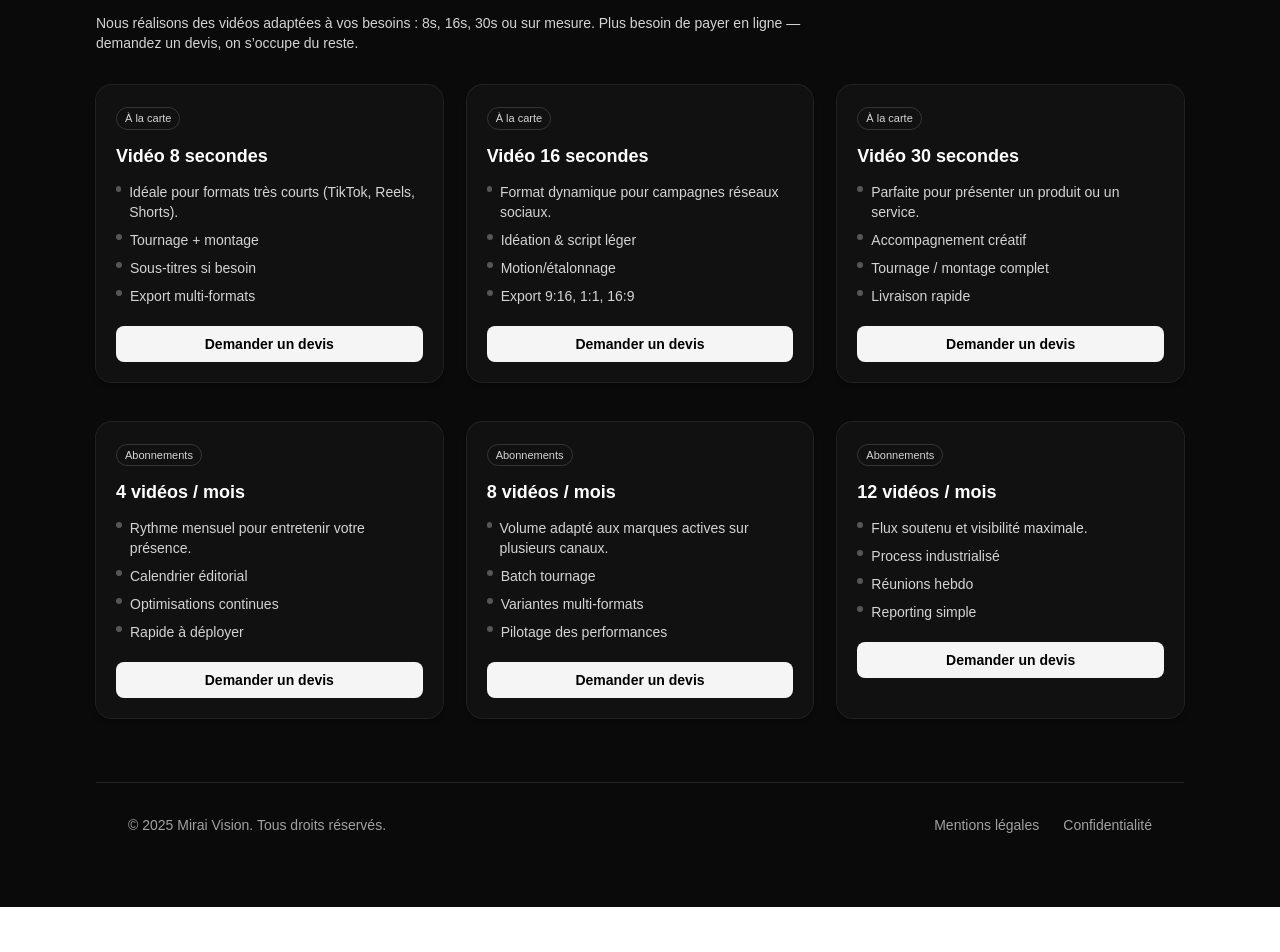
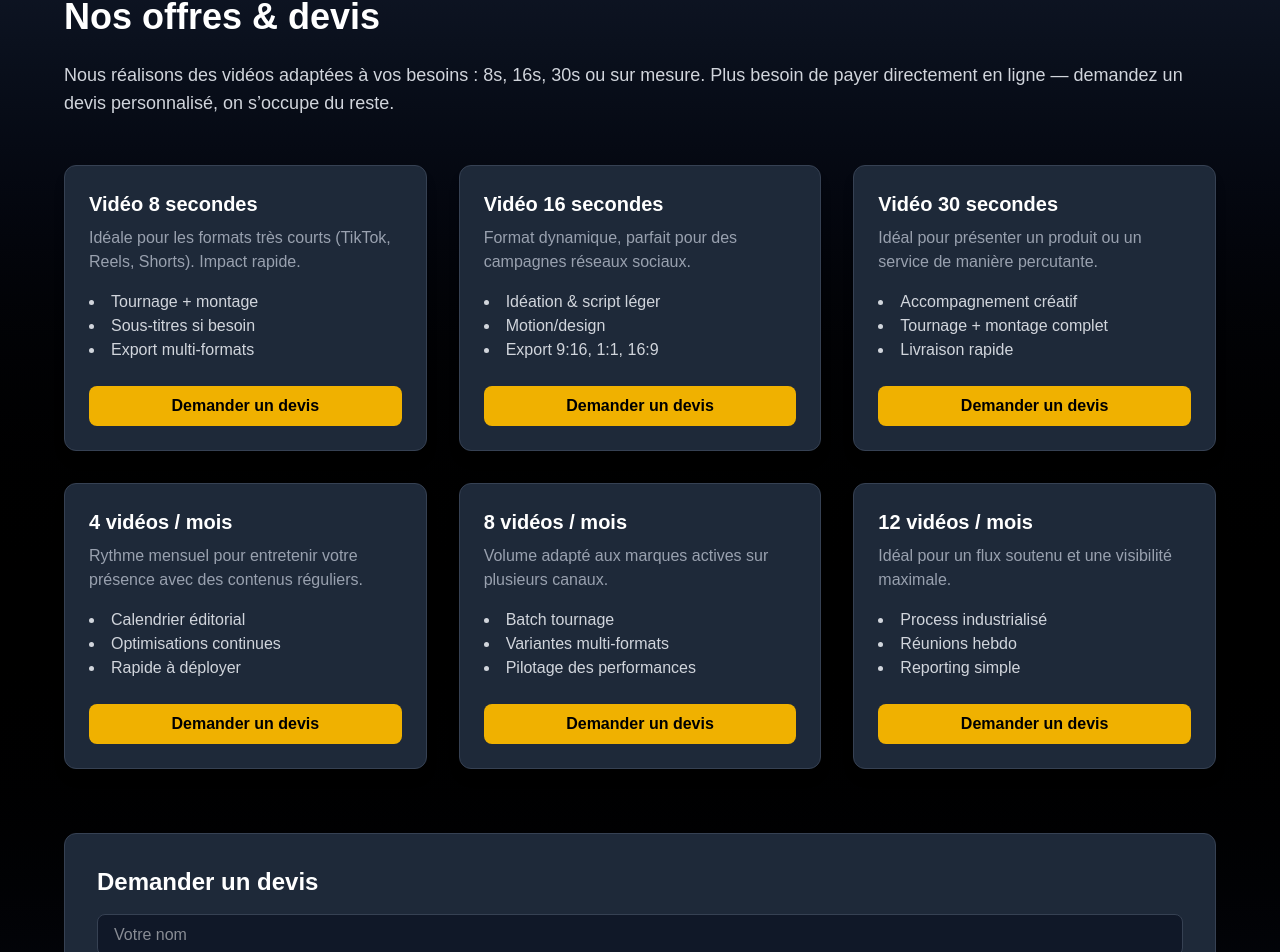
Before and after one commit to miraivis0n/Mirai-Vision, a Next.js app: page /tarifs in a window 1280 px wide. Shown: the part 67-1019 px from the top of the page. Before the commit the page ends 974 px from the top, so only its background shows below. Built offline with nearby package versions, Linux system fonts and the light colour scheme.

Commit message:
Fix formulaires avec input natifs + background dégradé

```diff
--- a/app/tarifs/page.tsx
+++ b/app/tarifs/page.tsx
@@ -1,331 +1,125 @@
+// app/tarifs/page.tsx
 "use client";
 
-import { useMemo, useRef, useState } from "react";
+import { useRef } from "react";
 
-type Offer = {
-  id: string;
-  badge: "À la carte" | "Abonnements";
-  title: string;
-  bullets: string[];
-};
+export default function TarifsPage() {
+  const nameRef = useRef<HTMLInputElement>(null);
+  const emailRef = useRef<HTMLInputElement>(null);
+  const messageRef = useRef<HTMLTextAreaElement>(null);
 
-const A_LA_CARTE: Offer[] = [
+  return (
+    <main className="min-h-screen bg-gradient-to-b from-gray-900 via-black to-gray-900 text-white px-6 py-16">
+      <section className="max-w-6xl mx-auto">
+        <h1 className="text-4xl font-bold mb-6">Nos offres & devis</h1>
+        <p className="text-lg text-gray-300 mb-12">
+          Nous réalisons des vidéos adaptées à vos besoins : 8s, 16s, 30s ou sur
+          mesure. Plus besoin de payer directement en ligne — demandez un devis
+          personnalisé, on s’occupe du reste.
+        </p>
+
+        {/* Cartes des offres */}
+        <div className="grid md:grid-cols-3 gap-8 mb-16">
+          {[
             {
-    id: "8s",
-    badge: "À la carte",
               title: "Vidéo 8 secondes",
-    bullets: [
-      "Idéale pour formats très courts (TikTok, Reels, Shorts).",
-      "Tournage + montage",
-      "Sous-titres si besoin",
-      "Export multi-formats",
-    ],
+              desc: "Idéale pour les formats très courts (TikTok, Reels, Shorts). Impact rapide.",
+              features: ["Tournage + montage", "Sous-titres si besoin", "Export multi-formats"],
             },
             {
-    id: "16s",
-    badge: "À la carte",
               title: "Vidéo 16 secondes",
-    bullets: [
-      "Format dynamique pour campagnes réseaux sociaux.",
-      "Idéation & script léger",
-      "Motion/étalonnage",
-      "Export 9:16, 1:1, 16:9",
-    ],
+              desc: "Format dynamique, parfait pour des campagnes réseaux sociaux.",
+              features: ["Idéation & script léger", "Motion/design", "Export 9:16, 1:1, 16:9"],
             },
             {
-    id: "30s",
-    badge: "À la carte",
               title: "Vidéo 30 secondes",
-    bullets: [
-      "Parfaite pour présenter un produit ou un service.",
-      "Accompagnement créatif",
-      "Tournage / montage complet",
-      "Livraison rapide",
-    ],
-  },
-];
-
-const ABOS: Offer[] = [
-  {
-    id: "4mois",
-    badge: "Abonnements",
-    title: "4 vidéos / mois",
-    bullets: [
-      "Rythme mensuel pour entretenir votre présence.",
-      "Calendrier éditorial",
-      "Optimisations continues",
-      "Rapide à déployer",
-    ],
+              desc: "Idéal pour présenter un produit ou un service de manière percutante.",
+              features: ["Accompagnement créatif", "Tournage + montage complet", "Livraison rapide"],
             },
             {
-    id: "8mois",
-    badge: "Abonnements",
-    title: "8 vidéos / mois",
-    bullets: [
-      "Volume adapté aux marques actives sur plusieurs canaux.",
-      "Batch tournage",
-      "Variantes multi-formats",
-      "Pilotage des performances",
-    ],
+              title: "4 vidéos / mois",
+              desc: "Rythme mensuel pour entretenir votre présence avec des contenus réguliers.",
+              features: ["Calendrier éditorial", "Optimisations continues", "Rapide à déployer"],
             },
             {
-    id: "12mois",
-    badge: "Abonnements",
+              title: "8 vidéos / mois",
+              desc: "Volume adapté aux marques actives sur plusieurs canaux.",
+              features: ["Batch tournage", "Variantes multi-formats", "Pilotage des performances"],
+            },
+            {
               title: "12 vidéos / mois",
-    bullets: [
-      "Flux soutenu et visibilité maximale.",
-      "Process industrialisé",
-      "Réunions hebdo",
-      "Reporting simple",
-    ],
+              desc: "Idéal pour un flux soutenu et une visibilité maximale.",
+              features: ["Process industrialisé", "Réunions hebdo", "Reporting simple"],
             },
-];
-
-export default function TarifsPage() {
-  const [open, setOpen] = useState(false);
-  const [selected, setSelected] = useState<Offer | null>(null);
-
-  // pour un sujet d’email propre
-  const mailSubject = useMemo(
-    () =>
-      selected
-        ? encodeURIComponent(`[Devis] ${selected.title} – Mirai Vision`)
-        : encodeURIComponent(`[Devis] Mirai Vision`),
-    [selected]
-  );
-
-  const nameRef = useRef<HTMLInputElement>(null);
-  const emailRef = useRef<HTMLInputElement>(null);
-  const msgRef = useRef<HTMLTextAreaElement>(null);
-
-  const onAskQuote = (offer: Offer) => {
-    setSelected(offer);
-    setOpen(true);
-  };
-
-  const submitMailto = () => {
-    const name = nameRef.current?.value?.trim() || "";
-    const email = emailRef.current?.value?.trim() || "";
-    const msg = msgRef.current?.value?.trim() || "";
-    const lines = [
-      `Offre: ${selected?.title || "—"}`,
-      `Nom: ${name}`,
-      `Email: ${email}`,
-      "",
-      msg || "Expliquez votre besoin ici…",
-    ];
-    const body = encodeURIComponent(lines.join("\n"));
-    window.location.href = `mailto:contact.miraivision@gmail.com?subject=${mailSubject}&body=${body}`;
-  };
-
-  return (
-    <main className="relative min-h-screen bg-neutral-950 text-neutral-100">
-      {/* Arrière-plan radial discret */}
+          ].map((offer, index) => (
             <div
-        aria-hidden
-        className="pointer-events-none absolute inset-0 -z-10"
-        style={{
-          // dégradé radial sombre, très léger
-          background:
-            "radial-gradient(1200px 600px at 50% 0%, rgba(255,255,255,0.05), rgba(0,0,0,0) 60%)",
-        }}
-      />
-
-      <div className="mx-auto max-w-6xl px-4 py-10 sm:px-6 lg:px-8">
-        <header className="mb-8">
-          <h1 className="text-2xl font-semibold">Nos offres &amp; devis</h1>
-          <p className="mt-2 max-w-3xl text-sm text-neutral-300">
-            Nous réalisons des vidéos adaptées à vos besoins : 8s, 16s, 30s ou
-            sur mesure. Plus besoin de payer en ligne —{" "}
-            <span className="font-medium">demandez un devis</span>, on s’occupe
-            du reste.
-          </p>
-        </header>
-
-        {/* 3 cartes “à la carte” */}
-        <SectionGrid title="">
-          {A_LA_CARTE.map((offer) => (
-            <OfferCard key={offer.id} offer={offer} onAsk={() => onAskQuote(offer)} />
-          ))}
-        </SectionGrid>
-
-        {/* 3 cartes “abonnements” */}
-        <SectionGrid title="">
-          {ABOS.map((offer) => (
-            <OfferCard key={offer.id} offer={offer} onAsk={() => onAskQuote(offer)} />
-          ))}
-        </SectionGrid>
-
-        {/* Modal “Demander un devis” */}
-        {open && (
-          <div
-            role="dialog"
-            aria-modal="true"
-            className="fixed inset-0 z-50 flex items-center justify-center p-4"
+              key={index}
+              className="bg-gray-800 rounded-xl shadow-lg p-6 border border-gray-700 hover:scale-105 transition"
             >
-            {/* backdrop */}
-            <button
-              aria-label="Fermer"
-              onClick={() => setOpen(false)}
-              className="absolute inset-0 bg-black/60"
-            />
-            {/* panel */}
-            <div className="relative z-10 w-full max-w-lg rounded-2xl bg-neutral-900 p-6 shadow-2xl ring-1 ring-white/10">
-              <h2 className="text-lg font-semibold">
-                Demander un devis {selected ? `– ${selected.title}` : ""}
-              </h2>
-              <p className="mt-1 text-sm text-neutral-300">
-                Remplis ces infos, on te répond vite avec une proposition
-                adaptée.
-              </p>
-
-              <div className="mt-5 space-y-4">
-                <Input ref={nameRef} label="Votre nom" placeholder="Jane Doe" />
-                <Input
-                  ref={emailRef}
-                  label="Votre email"
-                  type="email"
-                  placeholder="vous@exemple.com"
-                />
-                <Textarea
-                  ref={msgRef}
-                  label="Expliquez votre projet"
-                  placeholder="Pitch, objectifs, formats souhaités, délais…"
-                  rows={5}
-                />
-              </div>
-
-              <div className="mt-6 flex items-center justify-end gap-3">
-                <button
-                  onClick={() => setOpen(false)}
-                  className="rounded-lg border border-white/15 px-4 py-2 text-sm hover:bg-white/5"
-                >
-                  Annuler
-                </button>
-                <button
-                  onClick={submitMailto}
-                  className="rounded-lg bg-yellow-400 px-4 py-2 text-sm font-semibold text-black hover:bg-yellow-300"
-                >
-                  Envoyer la demande
-                </button>
-              </div>
-            </div>
-          </div>
-        )}
-
-        {/* Footer simple */}
-        <footer className="mt-16 border-t border-white/10 py-8 text-sm text-neutral-400">
-          <div className="mx-auto flex max-w-6xl flex-col items-center justify-between gap-4 px-4 sm:flex-row sm:px-6 lg:px-8">
-            <span>© {new Date().getFullYear()} Mirai Vision. Tous droits réservés.</span>
-            <div className="flex gap-6">
-              <a className="hover:underline" href="/mentions">
-                Mentions légales
-              </a>
-              <a className="hover:underline" href="/confidentialite">
-                Confidentialité
-              </a>
-            </div>
-          </div>
-        </footer>
-      </div>
-    </main>
-  );
-}
-
-/* ---------- UI Components ---------- */
-
-function SectionGrid({
-  title,
-  children,
-}: {
-  title?: string;
-  children: React.ReactNode;
-}) {
-  return (
-    <section className="mb-10">
-      {title ? (
-        <h2 className="mb-4 text-lg font-medium text-neutral-200">{title}</h2>
-      ) : null}
-      <div className="grid gap-6 sm:grid-cols-2 lg:grid-cols-3">{children}</div>
-    </section>
-  );
-}
-
-function OfferCard({
-  offer,
-  onAsk,
-}: {
-  offer: Offer;
-  onAsk: () => void;
-}) {
-  return (
-    <div className="group relative rounded-2xl bg-neutral-900/60 p-5 shadow-md ring-1 ring-white/10 transition hover:bg-neutral-900">
-      {/* halo doux sous la carte */}
-      <div className="pointer-events-none absolute inset-0 -z-10 rounded-2xl opacity-0 blur-2xl transition-opacity duration-500 group-hover:opacity-100"
-           style={{ background: "radial-gradient(400px 120px at 50% 110%, rgba(255,255,255,0.08), rgba(0,0,0,0))" }} />
-
-      <span className="mb-3 inline-flex items-center rounded-full border border-white/15 px-2 py-0.5 text-[11px] font-medium text-neutral-300">
-        {offer.badge}
-      </span>
-
-      <h3 className="text-lg font-semibold text-white">{offer.title}</h3>
-
-      <ul className="mt-3 space-y-2 text-sm text-neutral-300">
-        {offer.bullets.map((b, i) => (
-          <li key={i} className="flex gap-2">
-            <span className="mt-1 inline-block h-1.5 w-1.5 rounded-full bg-neutral-500/70" />
-            <span>{b}</span>
-          </li>
+              <h3 className="text-xl font-semibold mb-2">{offer.title}</h3>
+              <p className="text-gray-400 mb-4">{offer.desc}</p>
+              <ul className="text-gray-300 mb-6 list-disc list-inside">
+                {offer.features.map((f, i) => (
+                  <li key={i}>{f}</li>
                 ))}
               </ul>
-
               <button
-        onClick={onAsk}
-        className="mt-5 w-full rounded-lg bg-neutral-100 px-4 py-2 text-sm font-semibold text-black transition hover:bg-white"
+                onClick={() => {
+                  const section = document.getElementById("devis-form");
+                  section?.scrollIntoView({ behavior: "smooth" });
+                }}
+                className="w-full bg-yellow-500 text-black py-2 px-4 rounded-lg font-semibold hover:bg-yellow-400"
               >
                 Demander un devis
               </button>
             </div>
+          ))}
+        </div>
+
+        {/* Formulaire devis */}
+        <section id="devis-form" className="bg-gray-800 rounded-xl p-8 border border-gray-700">
+          <h2 className="text-2xl font-bold mb-4">Demander un devis</h2>
+          <form
+            onSubmit={(e) => {
+              e.preventDefault();
+              const subject = `Demande de devis de ${nameRef.current?.value}`;
+              const body = `Nom: ${nameRef.current?.value}\nEmail: ${emailRef.current?.value}\n\nProjet:\n${messageRef.current?.value}`;
+              window.location.href = `mailto:contact.miraivision@gmail.com?subject=${encodeURIComponent(
+                subject
+              )}&body=${encodeURIComponent(body)}`;
+            }}
+            className="space-y-4"
+          >
+            <input
+              ref={nameRef}
+              type="text"
+              placeholder="Votre nom"
+              className="w-full px-4 py-2 rounded-lg bg-gray-900 border border-gray-700 text-white"
+              required
+            />
+            <input
+              ref={emailRef}
+              type="email"
+              placeholder="Votre email"
+              className="w-full px-4 py-2 rounded-lg bg-gray-900 border border-gray-700 text-white"
+              required
+            />
+            <textarea
+              ref={messageRef}
+              placeholder="Expliquez votre projet"
+              rows={4}
+              className="w-full px-4 py-2 rounded-lg bg-gray-900 border border-gray-700 text-white"
+              required
+            ></textarea>
+            <button
+              type="submit"
+              className="w-full bg-yellow-500 text-black py-2 px-4 rounded-lg font-semibold hover:bg-yellow-400"
+            >
+              Envoyer ma demande
+            </button>
+          </form>
+        </section>
+      </section>
+    </main>
   );
 }
-
-/* Inputs */
-
-const Input = ({
-  label,
-  type = "text",
-  placeholder,
-}: {
-  label: string;
-  type?: string;
-  placeholder?: string;
-}, ref: React.Ref<HTMLInputElement>) => (
-  <label className="block">
-    <span className="mb-1 block text-xs text-neutral-300">{label}</span>
-    <input
-      ref={ref}
-      type={type}
-      placeholder={placeholder}
-      className="w-full rounded-md border border-white/15 bg-neutral-950 px-3 py-2 text-sm text-neutral-100 outline-none placeholder:text-neutral-500 focus:border-white/30"
-    />
-  </label>
-);
-// @ts-expect-error forward ref inline (simple)
-const Textarea = (
-  {
-    label,
-    placeholder,
-    rows = 4,
-  }: { label: string; placeholder?: string; rows?: number },
-  ref: React.Ref<HTMLTextAreaElement>
-) => (
-  <label className="block">
-    <span className="mb-1 block text-xs text-neutral-300">{label}</span>
-    <textarea
-      ref={ref}
-      rows={rows}
-      placeholder={placeholder}
-      className="w-full resize-y rounded-md border border-white/15 bg-neutral-950 px-3 py-2 text-sm text-neutral-100 outline-none placeholder:text-neutral-500 focus:border-white/30"
-    />
-  </label>
-);
```
Lines whose indentation alone changed are shown as unchanged.
